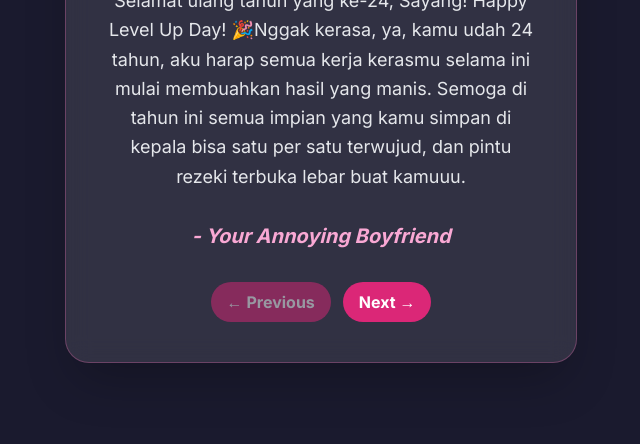
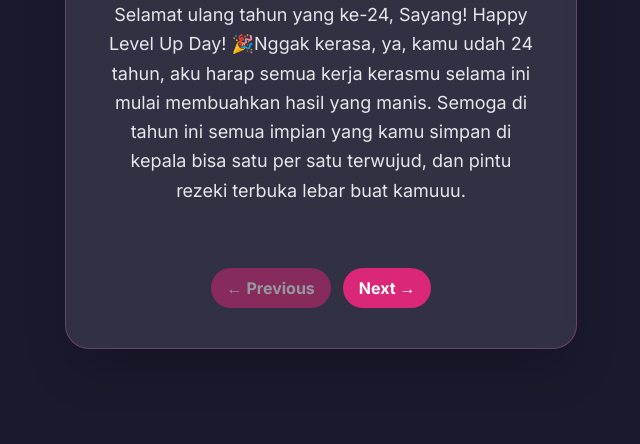
Before and after one commit to RiaruRA/nyobanyoba, a plain HTML site: page index.html in a window 1280 px wide. Shown: the part 356-800 px from the top of the page, without its empty margins (319-959 px from the left). Drawn offline with nearby package versions, Linux system fonts and the light colour scheme.

Commit message:
index.html

```diff
--- a/index.html
+++ b/index.html
@@ -114,7 +114,7 @@
                 title: "Happy Birthday!",
                 subtitle: "To My Beloved Girlfriend!",
                 message: "Selamat ulang tahun yang ke-24, Sayang! Happy Level Up Day! 🎉Nggak kerasa, ya, kamu udah 24 tahun, aku harap semua kerja kerasmu selama ini mulai membuahkan hasil yang manis. Semoga di tahun ini semua impian yang kamu simpan di kepala bisa satu per satu terwujud, dan pintu rezeki terbuka lebar buat kamuuu.",
-                signature: "- Your Annoying Boyfriend"
+                signature: ""
             },
             {
                 title: "",
@@ -126,7 +126,7 @@
                 title: "",
                 subtitle: "",
                 message: "Aku berharap kamu selalu merasa bahagia. Jangan terlalu banyak overthinking ya sayangggg! Ingat, kamu punya banyak support system (terutama aku, hihi!) yang selalu siap di belakangmu! Sekali lagi selamat Ulang tahun yaa sayangg semogaaa kita bisa terus membersamai dan jugaa happy terus sayanggg, i'm so proud of you bebeeee💕💕",
-                signature: "Love You Sayangggg💕💕"
+                signature: "Love You Sayangggg💕💕 - From your Annoying boyfriend"
             }
             // Pesan LANY Vibe telah dihapus
         ];
```
